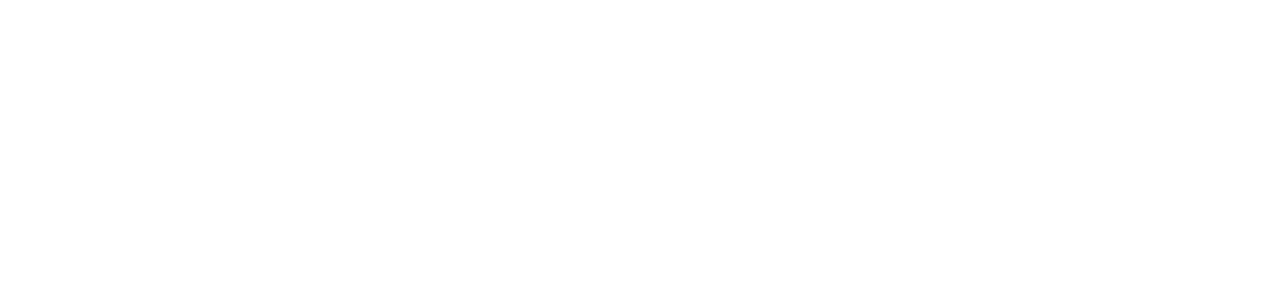
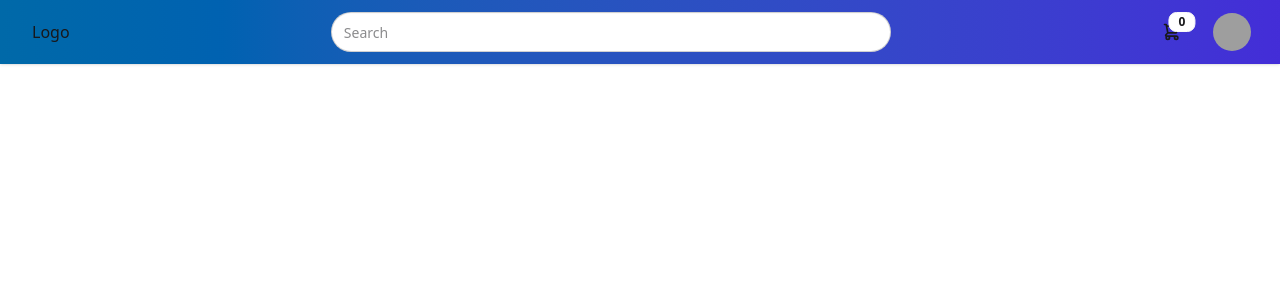
Before and after one commit to VarisNithiparkorn/PROJECT2-SEC-2-HGR, a Vue app: page / in a window 1280 px wide. Shown: the top 300 px of the page. Built offline with nearby package versions, Linux system fonts and the light colour scheme; grey boxes are pictures that could not be loaded.

Commit message:
109-[update]header component

```diff
--- a/src/App.vue
+++ b/src/App.vue
@@ -1,9 +1,11 @@
 <script setup>
-
+    import Header from './components/Header.vue';
 </script>
 
 <template>
+    <Header navBar="show">
 
+    </Header>
 </template>
 
 <style scoped>
--- a/src/components/Header.vue
+++ b/src/components/Header.vue
@@ -16,6 +16,9 @@
   >
     <div class="pl-6" v-show="navBar === 'show'">
       <slot name="logo" class="btn btn-ghost text-xl">Logo</slot>
+    </div>
+    <div class="pl-6" v-show="navBar === 'hide'">
+      <a class="btn btn-ghost">BACK</a>
     </div>
     <div class="flex-1 flex justify-center">
       <input
```
